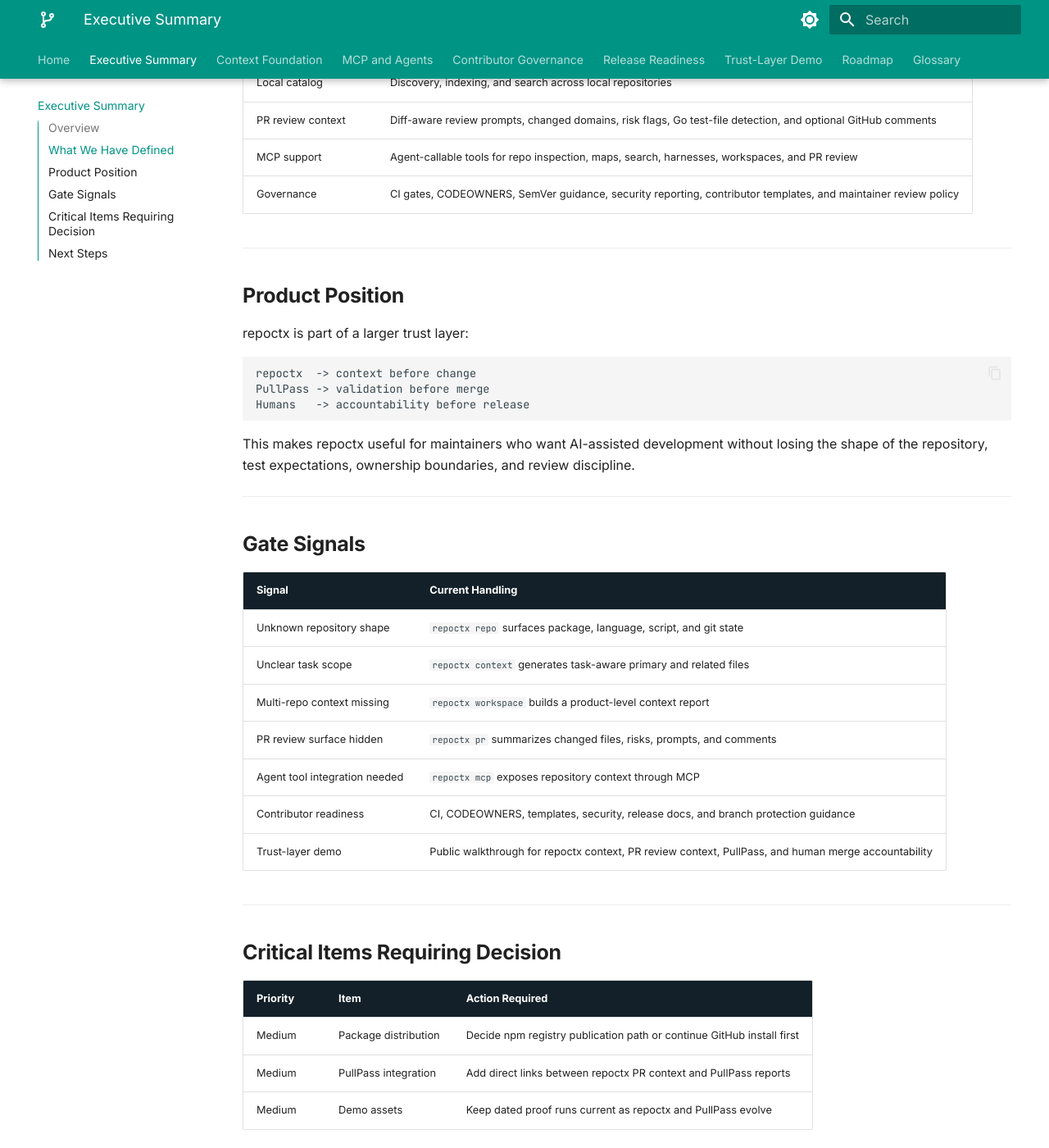
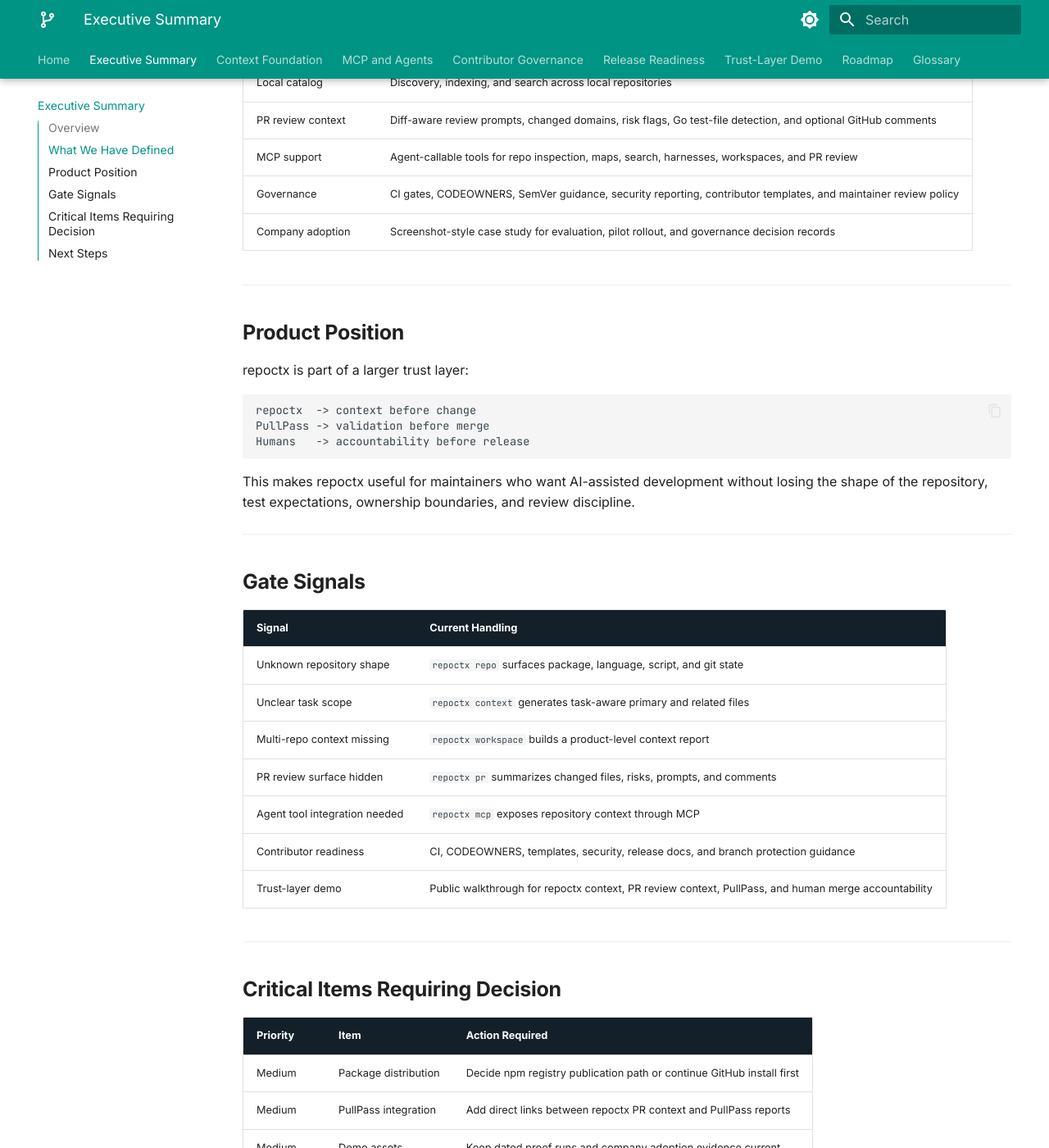
Before and after one commit to BASHBOP/otito, an MkDocs documentation site: the page built from docs/EXECUTIVE-SUMMARY.md, in a window 1280 px wide and 1400 px high, scrolled down 791 px. Shown: the whole window at 82% size. Built offline with MkDocs 1.6.1 and Material for MkDocs 9.7.7, drawn with Linux system fonts in a browser that asks for light colours; some of the changed text lies outside the part shown.

Commit message:
docs: add company trust-layer case study

```diff
--- a/docs/EXECUTIVE-SUMMARY.md
+++ b/docs/EXECUTIVE-SUMMARY.md
@@ -29,6 +29,7 @@
 | PR review context     | Diff-aware review prompts, changed domains, risk flags, Go test-file detection, and optional GitHub comments   |
 | MCP support           | Agent-callable tools for repo inspection, maps, search, harnesses, workspaces, and PR review                   |
 | Governance            | CI gates, CODEOWNERS, SemVer guidance, security reporting, contributor templates, and maintainer review policy |
+| Company adoption      | Screenshot-style case study for evaluation, pilot rollout, and governance decision records                     |
 
 ---
 
@@ -66,7 +67,7 @@
 | -------- | -------------------- | --------------------------------------------------------------------- |
 | Medium   | Package distribution | Decide npm registry publication path or continue GitHub install first |
 | Medium   | PullPass integration | Add direct links between repoctx PR context and PullPass reports      |
-| Medium   | Demo assets          | Keep dated proof runs current as repoctx and PullPass evolve          |
+| Medium   | Demo assets          | Keep dated proof runs and company adoption evidence current           |
 
 ---
 
@@ -74,5 +75,5 @@
 
 1. Add install examples for common agent hosts and MCP clients.
 2. Link repoctx PR context output directly to PullPass reports.
-3. Extend the dated proof run with screenshots when the public docs need a visual case study.
+3. Keep the company adoption case study current as repoctx and PullPass evolve.
 4. Verify the flow on Bashbop-style API, web, and mobile repositories.
--- a/docs/stylesheets/extra.css
+++ b/docs/stylesheets/extra.css
@@ -43,3 +43,60 @@
 .md-typeset .grid.cards > ol > li {
   border-color: var(--repoctx-line);
 }
+
+.md-typeset .evidence-grid {
+  display: grid;
+  gap: 1rem;
+  grid-template-columns: repeat(auto-fit, minmax(16rem, 1fr));
+  margin: 1rem 0;
+}
+
+.md-typeset .evidence-shot {
+  border: 1px solid var(--repoctx-line);
+  border-radius: 0.35rem;
+  box-shadow: 0 0.45rem 1.4rem rgba(19, 32, 41, 0.08);
+  overflow: hidden;
+}
+
+.md-typeset .evidence-title {
+  background: var(--repoctx-ink);
+  color: #fff;
+  font-weight: 700;
+  padding: 0.55rem 0.75rem;
+}
+
+.md-typeset .evidence-shot .highlight,
+.md-typeset .evidence-shot pre {
+  margin: 0;
+}
+
+.md-typeset .evidence-shot > p:last-child {
+  margin: 0;
+  padding: 0.65rem 0.75rem 0.75rem;
+}
+
+.md-typeset .signal-pass,
+.md-typeset .signal-warn,
+.md-typeset .signal-fail {
+  border-radius: 0.2rem;
+  color: #fff;
+  display: inline-block;
+  font-size: 0.72rem;
+  font-weight: 800;
+  letter-spacing: 0;
+  line-height: 1;
+  margin-right: 0.35rem;
+  padding: 0.25rem 0.35rem;
+}
+
+.md-typeset .signal-pass {
+  background: var(--repoctx-green);
+}
+
+.md-typeset .signal-warn {
+  background: var(--repoctx-amber);
+}
+
+.md-typeset .signal-fail {
+  background: #b42318;
+}
--- a/mkdocs.yml
+++ b/mkdocs.yml
@@ -90,6 +90,7 @@
   - Trust-Layer Demo:
       - Overview: 05-trust-layer-demo/README.md
       - Proof Run 2026-05-28: 05-trust-layer-demo/proof-run-2026-05-28.md
+      - Company Adoption Case Study: 05-trust-layer-demo/company-adoption-case-study.md
   - Roadmap: ROADMAP.md
   - Glossary: GLOSSARY.md
 
```
Also changed, not shown: docs/05-trust-layer-demo/README.md (+3 -0 lines), docs/05-trust-layer-demo/company-adoption-case-study.md (added, +202 -0 lines), docs/index.md (+6 -0 lines).
